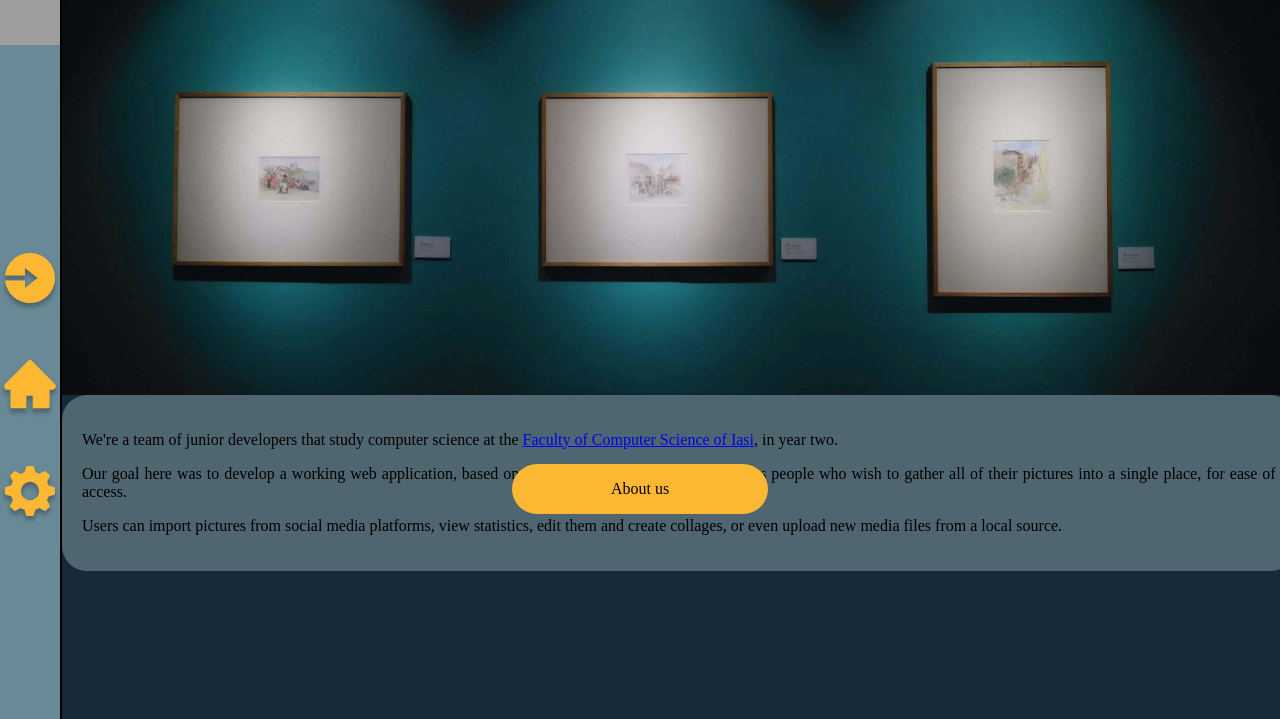
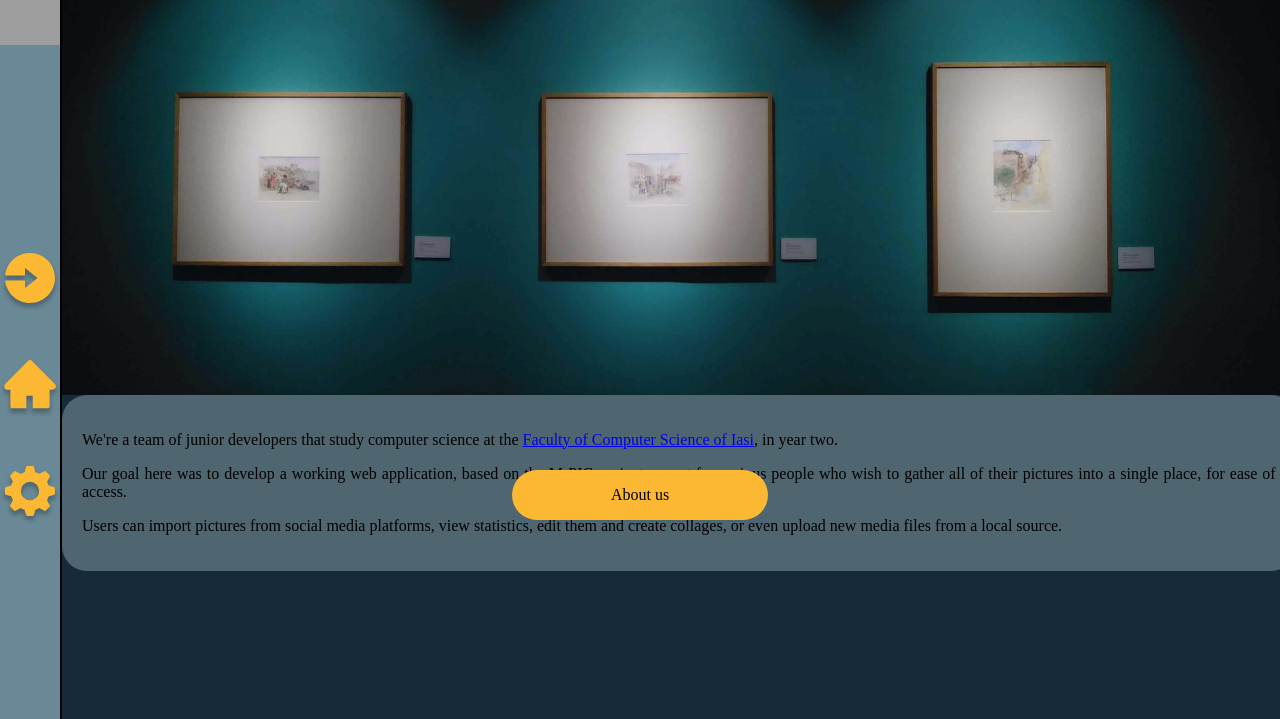
Before and after one commit to DxxxAce/Picture-Point, a PHP site: page /html/information.html in a window 1280 px wide. Shown: the top 719 px of the page. Run offline with PHP 8.4, Linux system fonts and the light colour scheme; grey boxes are pictures that could not be loaded.

Commit message:
Position stuff

```diff
--- a/css/index.css
+++ b/css/index.css
@@ -77,7 +77,7 @@ body {
     justify-content: center;
     align-items: center;
     flex: auto;
-    top: 58%;
+    top: 58.7%;
     left: 40%;
     z-index: 1;
     font-family: titillium-web;
--- a/css/information.css
+++ b/css/information.css
@@ -63,7 +63,7 @@ body {
     justify-content: center;
     align-items: center;
     flex: auto;
-    top: 60%;
+    top: 58.7%;
     left: 40%;
     z-index: 1;
     font-family: titillium-web;
--- a/html/information.html
+++ b/html/information.html
@@ -7,7 +7,7 @@
       <meta name="description" content="Homepage">
       <meta name="viewport" content="width=device-width, initial-scale=1.0">
       <link rel="icon" type="image/x-icon" href="..\media\Logos\final\pptext.svg">
-      <link rel="stylesheet" href="../css/index.css" />
+      <link rel="stylesheet" href="../css/information.css" />
    </head>
    <body>
       <div class="container">
```
